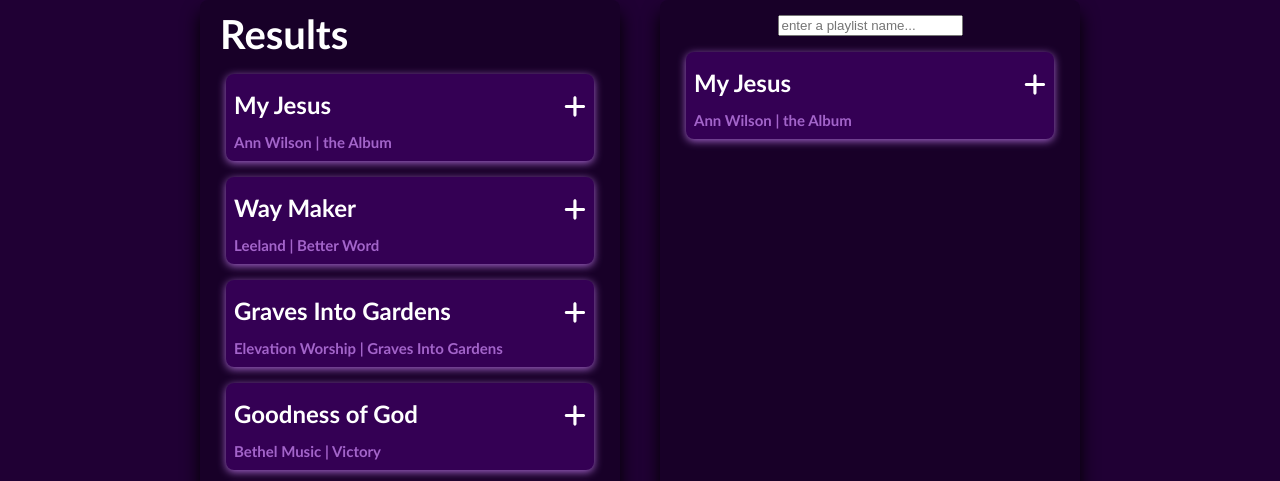
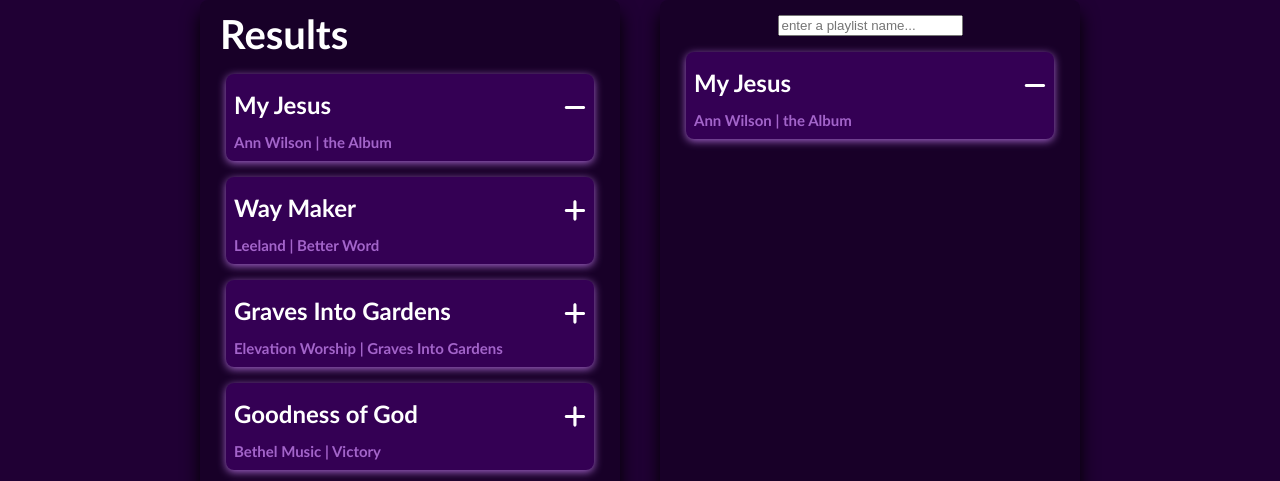
Before and after one commit to MariaRagone/jamming, a React (Create React App) app: page / in a window 1280 px wide. Both pictures are taken after a click on the icon 575 px from the left and 413 px from the top of the page. Shown: the part 307-788 px from the top of the page. Built offline with nearby package versions, Linux system fonts and the light colour scheme.

Commit message:
user can remove a track from the playlist, the plus icon turns to minus icon after being added to the playlist

```diff
--- a/src/App.js
+++ b/src/App.js
@@ -7,51 +7,61 @@
 const App = () => {
   const resultsList = [
     {
+      id: 1,
       name: "My Jesus",
       artist: "Ann Wilson",
       album: "the Album",
     },
     {
+      id: 2,
       name: "Way Maker",
       artist: "Leeland",
       album: "Better Word",
     },
     {
+      id: 3,
       name: "Graves Into Gardens",
       artist: "Elevation Worship",
       album: "Graves Into Gardens",
     },
     {
+      id: 4,
       name: "Goodness of God",
       artist: "Bethel Music",
       album: "Victory",
     },
     {
+      id: 5,
       name: "Who You Say I Am",
       artist: "Hillsong Worship",
       album: "There Is More",
     },
     {
+      id: 6,
       name: "Battle Belongs",
       artist: "Phil Wickham",
       album: "Hymn of Heaven",
     },
     {
+      id: 7,
       name: "The Blessing",
       artist: "Kari Jobe, Cody Carnes",
       album: "The Blessing",
     },
     {
+      id: 8,
       name: "Build My Life",
       artist: "Pat Barrett",
       album: "Pat Barrett",
     },
     {
+      id: 9,
       name: "King of Kings",
       artist: "Hillsong Worship",
       album: "Awake",
     },
     {
+      id: 10,
       name: "I Can Only Imagine",
       artist: "MercyMe",
       album: "Almost There",
--- a/src/Components/Home/Home.js
+++ b/src/Components/Home/Home.js
@@ -5,25 +5,23 @@
 const Home = ({ resultsList }) => {
   const [playList, setPlayList] = useState([]);
 
-  console.log(playList);
-
   const addTrack = (trackToAdd) => {
     setPlayList((playList) => {
       if (
-        playList.some((existingTrack) => existingTrack.name === trackToAdd.name)
+        playList.some((existingTrack) => existingTrack.id === trackToAdd.id)
       ) {
         alert("You already added this track to the playlist.");
         return playList;
       }
 
       // playList.push(trackToAdd);
-      return [trackToAdd, ...playList];
+      return [...playList, trackToAdd];
     });
   };
 
   const removeTrack = (trackToRemove) => {
     setPlayList((tracks) =>
-      playList.filter((track) => track.name !== trackToRemove)
+      playList.filter((track) => track.id !== trackToRemove.id)
     );
   };
   return (
--- a/src/Components/Playlist/Playlist.js
+++ b/src/Components/Playlist/Playlist.js
@@ -22,12 +22,13 @@
       <div>
         {playList.map((track) => {
           return (
-            <div key={track.name}>
+            <div key={track.id}>
               <Track
                 track={track}
                 resultsList={resultsList}
                 removeTrack={removeTrack}
                 addTrack={addTrack}
+                playList={playList}
               ></Track>
             </div>
           );
--- a/src/Components/SearchResults/SearchResults.js
+++ b/src/Components/SearchResults/SearchResults.js
@@ -54,18 +54,19 @@
 //     album: "Almost There",
 //   },
 // ];
-const SearchResults = ({ resultsList, addTrack, removeTrack }) => {
+const SearchResults = ({ resultsList, addTrack, removeTrack, playList }) => {
   return (
     <div className="search-results">
       <h2>Results</h2>
       {resultsList.map((track) => {
         return (
-          <div key={track.name}>
+          <div key={track.id}>
             <Track
               track={track}
               resultsList={resultsList}
               addTrack={addTrack}
               removeTrack={removeTrack}
+              playList={playList}
             ></Track>
           </div>
         );
--- a/src/Components/Track/Track.css
+++ b/src/Components/Track/Track.css
@@ -17,6 +17,7 @@
 
 .icon {
   font-size: 25px;
+  margin-left: auto;
 }
 
 .icon:hover {
@@ -48,7 +49,3 @@
   justify-content: space-between;
   align-items: center;
 }
-
-.plus-icon {
-  margin-left: auto;
-}
--- a/src/Components/Track/Track.js
+++ b/src/Components/Track/Track.js
@@ -12,15 +12,17 @@
     <div className="track-card">
       <div className="track-header">
         <h1>{track.name}</h1>
-        <span className="plus-icon">
+        <span className="icon">
           {isInPlayList ? (
             <FontAwesomeIcon
+              key={track.id}
               className="icon"
               icon={faMinus}
               onClick={() => removeTrack(track)}
             />
           ) : (
             <FontAwesomeIcon
+              key={track.id}
               className="icon"
               icon={faPlus}
               onClick={() => addTrack(track)}
```
